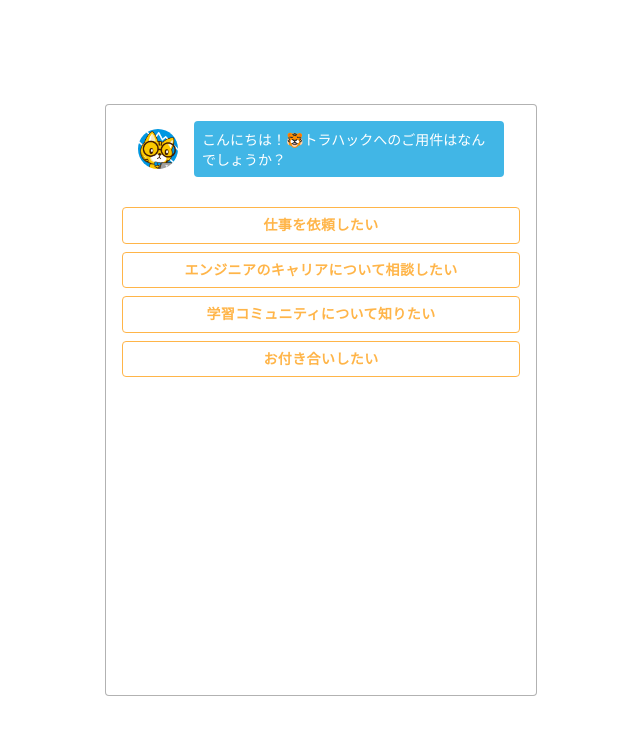
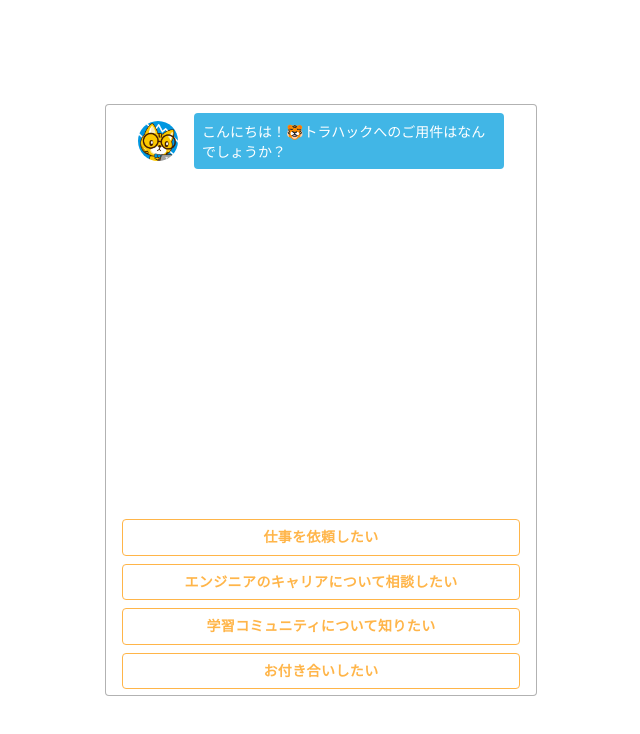
Before and after one commit to araaiko/react__chat-bot-app, a React (Create React App) app: page / in a window 1280 px wide. Shown: the top 734 px of the page, without its empty margins (319-959 px from the left). Built offline with nearby package versions, Linux system fonts and the light colour scheme.

Commit message:
チャットが常に最下部表示になるよう、自動スクロール追加

```diff
--- a/src/App.jsx
+++ b/src/App.jsx
@@ -51,15 +51,22 @@ export default class App extends React.Component {
     }
   }
 
-  componentDidMount() { //=useEffect
+  componentDidMount() { //=useEffect & 初回レンダリングのみ
     this.selectAnswer("", this.state.currentId);
+  }
+
+  componentDidUpdate() {
+    const scrollArea = document.querySelector('#js-scroll-area');
+    if (scrollArea) {
+      scrollArea.scrollTop = scrollArea.scrollHeight;
+    }
   }
 
   render() {
     return (
       <section className="c-section">
         <div className="c-box">
-          {console.log(this.state.chats)}
+          {/* {console.log(this.state.chats)} */}
           <Chats chats={this.state.chats} />
           <AnswersList answers={this.state.answers} select={this.selectAnswer} />
         </div>
--- a/src/components/Chats.jsx
+++ b/src/components/Chats.jsx
@@ -1,16 +1,23 @@
 import React from "react";
 import { Chat } from "./index";
 import List from '@mui/material/List';
+import { styled } from '@mui/material/styles';
+
+const MyStylesList = styled(List)({
+    height: 400,
+    padding: 0,
+    overflow: 'auto',
+});
 
 
 const Chats = (props) => {
 
     return (
-        <List>
+        <MyStylesList id={"js-scroll-area"}>
             {props.chats.map((chat, index) => {
                 return <Chat text={chat.text} type={chat.type} key={index.toString()} />
             })}
-        </List>
+        </MyStylesList>
     );
 }
 
```
